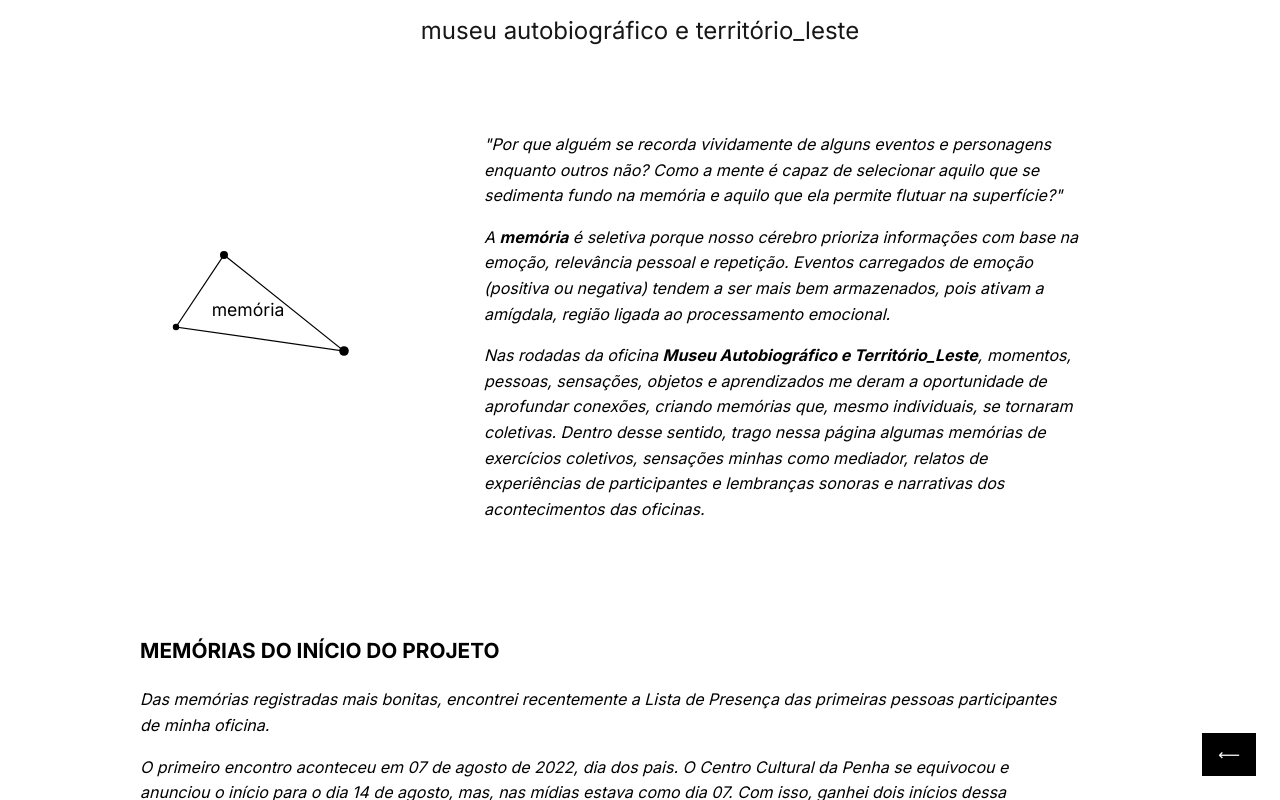
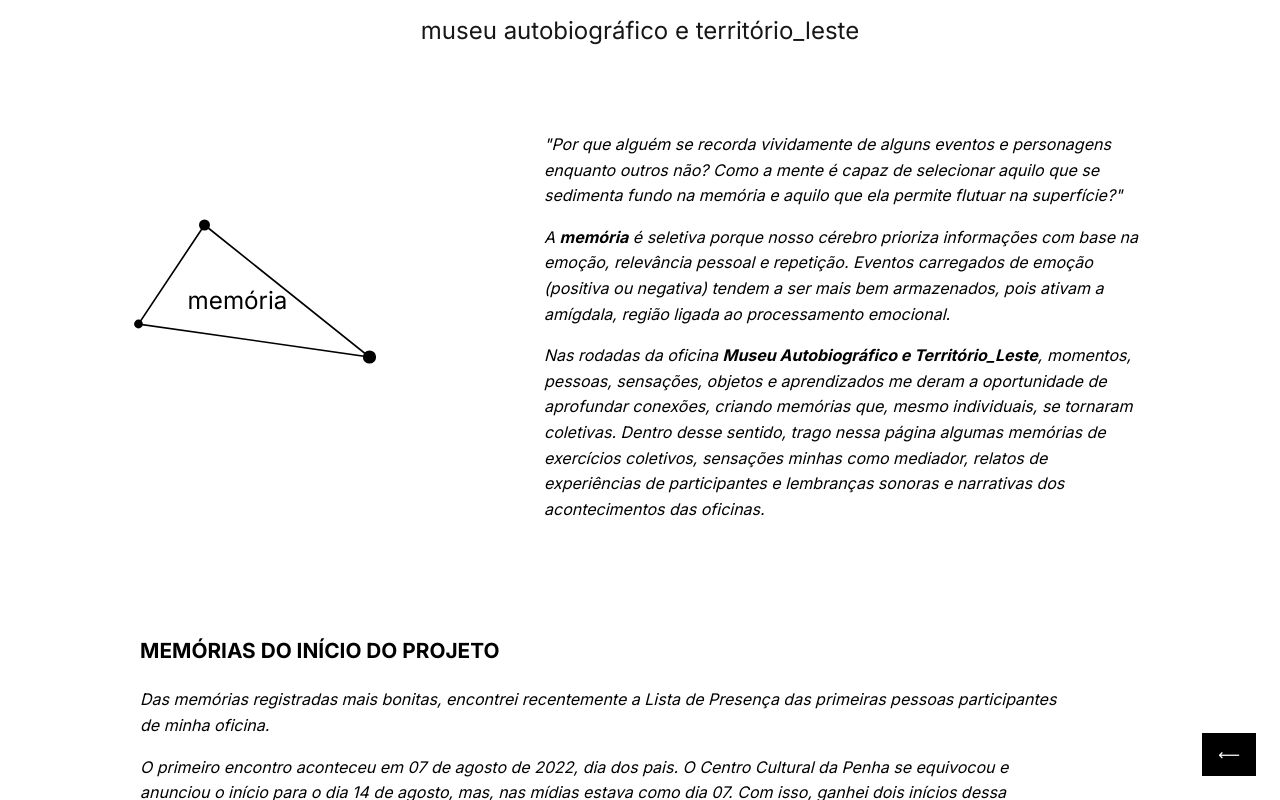
Before and after one commit to caiocastelhano/museu-autobiografico, a Next.js app: page /memoria in a window 1280 px wide. Built offline with nearby package versions, Linux system fonts and the light colour scheme.

Commit message:
Aumenta o triângulo do bloco inicial da página Memória

```diff
--- a/src/app/memoria/Memoria.module.css
+++ b/src/app/memoria/Memoria.module.css
@@ -33,7 +33,7 @@
 }
 
 .memoryShape {
-  width: 320px;
+  width: 450px;
   height: auto;
 }
 
@@ -87,7 +87,7 @@
 @media (max-width: 768px) {
   .introContent {
     flex-direction: column;
-    gap: 24px;
+    gap: 5px;
     align-items: center; /* centraliza filhos */
     text-align: center;
   }
```
